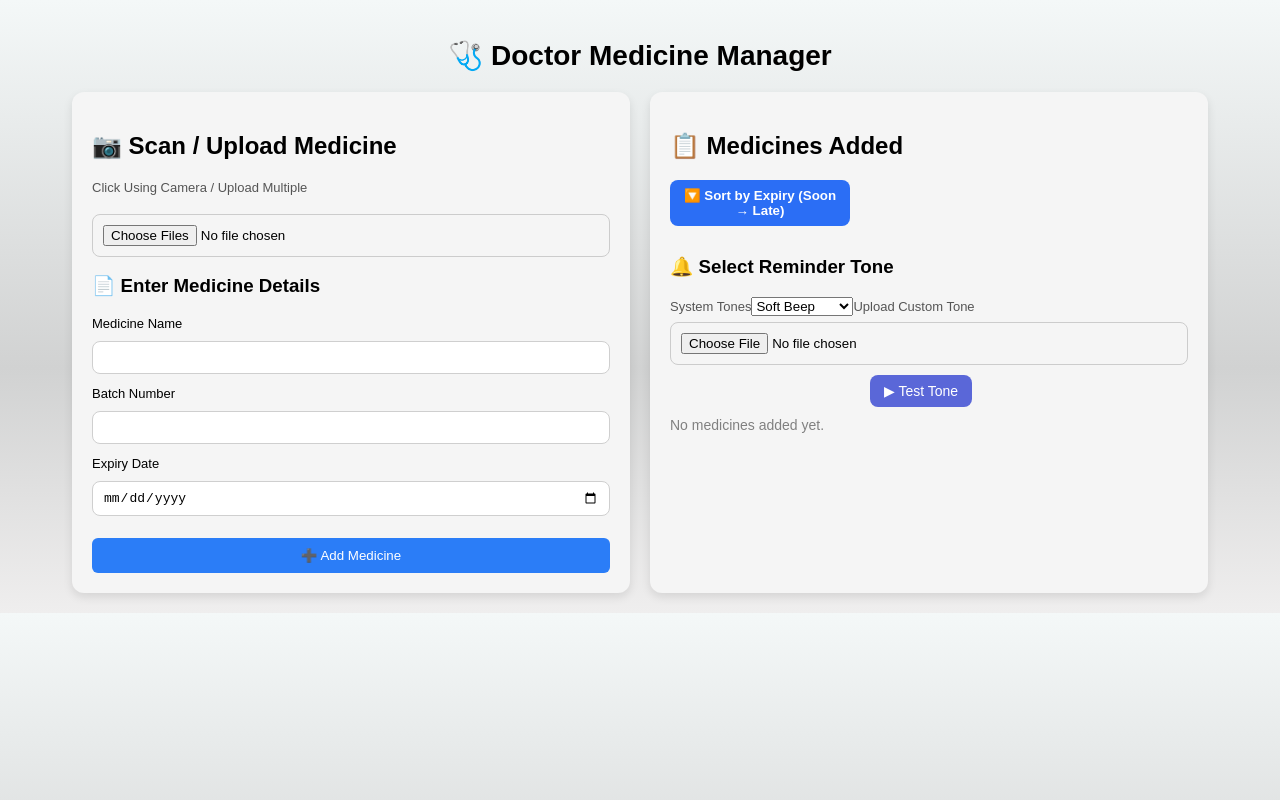
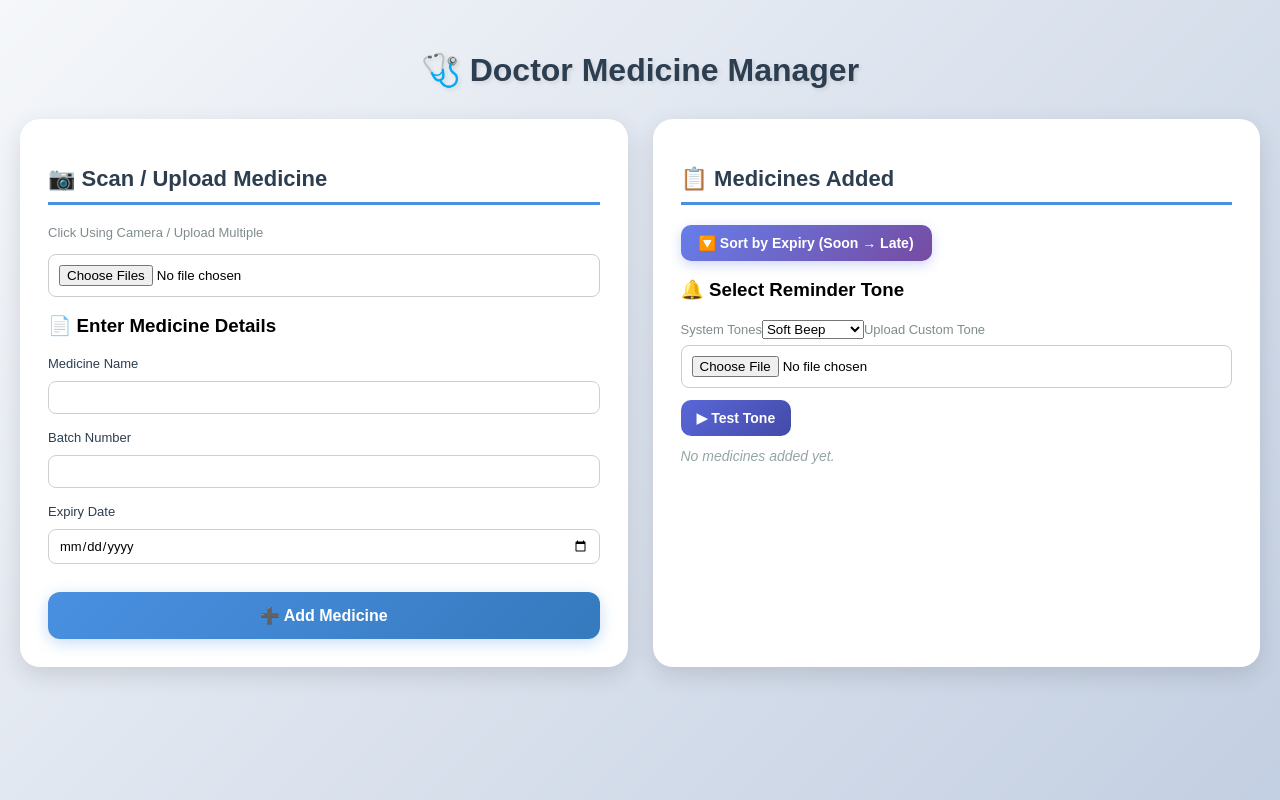
Before and after one commit to surajpaswan-123/medalertsystem, a React (Create React App) app: page /doctor in a window 1280 px wide. Built offline with nearby package versions, Linux system fonts and the light colour scheme.

Commit message:
Update Doctor.css - Modern professional design with gradients and animations

```diff
--- a/src/Doctor.css
+++ b/src/Doctor.css
@@ -1,159 +1,236 @@
+/* Doctor Page - Modern Professional Design */
 .doctor-page {
-  padding: 20px;
-  font-family: Arial, sans-serif;
+  min-height: 100vh;
+  background: linear-gradient(135deg, #f5f7fa 0%, #c3cfe2 100%);
+  padding: 30px 20px;
+  font-family: "Poppins", sans-serif;
 }
 
 .doctor-title {
   text-align: center;
-  font-size: 28px;
-  margin-bottom: 20px;
+  font-size: 32px;
+  font-weight: 700;
+  color: #2c3e50;
+  margin-bottom: 30px;
+  text-shadow: 2px 2px 4px rgba(0, 0, 0, 0.1);
 }
 
 .doctor-container {
   display: flex;
-  gap: 20px;
+  gap: 25px;
   justify-content: center;
+  max-width: 1400px;
+  margin: 0 auto;
+  flex-wrap: wrap;
 }
 
 .doctor-left-box,
 .doctor-right-box {
-  width: 45%;
-  background: #f5f5f5;
-  padding: 20px;
-  border-radius: 12px;
-  box-shadow: 0 4px 10px rgba(0,0,0,0.1);
+  flex: 1;
+  min-width: 320px;
+  background: white;
+  padding: 28px;
+  border-radius: 20px;
+  box-shadow: 0 8px 24px rgba(0, 0, 0, 0.12);
+  transition: transform 0.3s ease, box-shadow 0.3s ease;
+}
+
+.doctor-left-box:hover,
+.doctor-right-box:hover {
+  transform: translateY(-5px);
+  box-shadow: 0 12px 32px rgba(0, 0, 0, 0.18);
+}
+
+.doctor-left-box h2,
+.doctor-right-box h2 {
+  font-size: 22px;
+  font-weight: 600;
+  color: #2c3e50;
+  margin-bottom: 20px;
+  border-bottom: 3px solid #4A90E2;
+  padding-bottom: 10px;
 }
 
 .label-small {
   font-size: 14px;
-  color: #555;
-  margin-top: 10px;
+  color: #7f8c8d;
+  margin-top: 12px;
+  margin-bottom: 8px;
+  font-weight: 500;
 }
 
 .doctor-preview img {
   width: 100%;
-  margin-top: 10px;
-  border-radius: 10px;
+  margin-top: 12px;
+  border-radius: 12px;
+  box-shadow: 0 4px 12px rgba(0, 0, 0, 0.1);
 }
 
 .empty-msg {
-  color: gray;
+  color: #95a5a6;
   font-size: 14px;
-  margin-top: 10px;
+  margin-top: 12px;
+  font-style: italic;
 }
+
 .form-group {
-  margin-top: 12px;
+  margin-top: 16px;
 }
 
 .form-group label {
   display: block;
-  margin-bottom: 4px;
+  margin-bottom: 6px;
   font-size: 14px;
   font-weight: 600;
+  color: #2c3e50;
 }
 
-.form-group input {
+.form-group input,
+.form-group textarea {
   width: 100%;
-  padding: 8px;
-  border-radius: 6px;
-  border: 1px solid #ccc;
+  padding: 12px 14px;
+  border-radius: 10px;
+  border: 2px solid #e0e6ed;
   font-size: 14px;
+  font-family: "Poppins", sans-serif;
+  transition: all 0.3s ease;
+  box-sizing: border-box;
+}
+
+.form-group input:focus,
+.form-group textarea:focus {
+  outline: none;
+  border-color: #4A90E2;
+  box-shadow: 0 0 0 4px rgba(74, 144, 226, 0.1);
 }
 
 .doctor-add-btn {
-  margin-top: 12px;
-  padding: 10px;
+  margin-top: 18px;
+  padding: 14px;
   width: 100%;
   border: none;
-  background: #2b7df7;
+  background: linear-gradient(135deg, #4A90E2, #357ABD);
   color: white;
-  border-radius: 6px;
+  border-radius: 12px;
   cursor: pointer;
+  font-size: 16px;
+  font-weight: 600;
+  transition: all 0.3s ease;
+  box-shadow: 0 4px 15px rgba(74, 144, 226, 0.3);
+}
+
+.doctor-add-btn:hover {
+  background: linear-gradient(135deg, #357ABD, #2868A8);
+  transform: translateY(-2px);
+  box-shadow: 0 6px 20px rgba(74, 144, 226, 0.4);
 }
 
 .doctor-med-item {
-  background: white;
-  padding: 12px;
-  border-radius: 8px;
-  margin-bottom: 10px;
-  box-shadow: 0 2px 8px rgba(0,0,0,0.1);
+  background: #f8f9fa;
+  padding: 18px;
+  border-radius: 14px;
+  margin-bottom: 14px;
+  box-shadow: 0 3px 10px rgba(0, 0, 0, 0.08);
+  border-left: 4px solid #4A90E2;
+  transition: all 0.3s ease;
+}
+
+.doctor-med-item:hover {
+  box-shadow: 0 5px 15px rgba(0, 0, 0, 0.12);
+  transform: translateX(5px);
 }
 
 .small-thumb {
-  width: 80px;
-  margin-top: 8px;
-  border-radius: 6px;
+  width: 90px;
+  height: 90px;
+  object-fit: cover;
+  margin-top: 10px;
+  border-radius: 10px;
+  box-shadow: 0 2px 8px rgba(0, 0, 0, 0.1);
 }
 
 .status-badge {
-  padding: 4px 10px;
+  padding: 6px 14px;
   font-size: 12px;
-  border-radius: 12px;
+  border-radius: 20px;
   font-weight: 600;
   color: white;
+  display: inline-block;
+  margin-top: 8px;
 }
 
 .status-badge.safe {
-  background: #28a745; /* green */
+  background: linear-gradient(135deg, #28a745, #20c997);
 }
 
 .status-badge.soon {
-  background: #ff9800; /* orange */
+  background: linear-gradient(135deg, #ff9800, #ff6f00);
 }
 
 .status-badge.expired {
-  background: #e53935; /* red */
+  background: linear-gradient(135deg, #e53935, #c62828);
 }
 
 .med-header-row {
   display: flex;
   justify-content: space-between;
   align-items: center;
+  margin-bottom: 16px;
 }
+
 .sort-btn {
-  width: 180px;
-  padding: 8px 12px;
-  background: #2b6ef5;
+  padding: 10px 18px;
+  background: linear-gradient(135deg, #667eea, #764ba2);
   color: white;
   border: none;
-  border-radius: 8px;
+  border-radius: 10px;
   cursor: pointer;
-  margin-bottom: 12px;
   font-weight: 600;
+  font-size: 14px;
+  transition: all 0.3s ease;
+  box-shadow: 0 4px 12px rgba(102, 126, 234, 0.3);
 }
+
 .sort-btn:hover {
-  background: #1e54c9;
+  background: linear-gradient(135deg, #764ba2, #667eea);
+  transform: translateY(-2px);
+  box-shadow: 0 6px 16px rgba(102, 126, 234, 0.4);
 }
+
 .doctor-tone-btn {
-  margin-top: 10px;
-  padding: 8px 14px;
-  background: #5a67d8;
+  margin-top: 12px;
+  padding: 10px 16px;
+  background: linear-gradient(135deg, #5a67d8, #434aa8);
   color: white;
   border: none;
-  border-radius: 8px;
+  border-radius: 10px;
   cursor: pointer;
   font-size: 14px;
-  margin-left: 200px;
-
+  font-weight: 600;
+  transition: all 0.3s ease;
 }
 
 .doctor-tone-btn:hover {
-  background: #434aa8;
+  background: linear-gradient(135deg, #434aa8, #363d8f);
+  transform: translateY(-2px);
 }
 
 .med-note {
   font-style: italic;
-  font-size: 14px;
-  margin-top: 6px;
-  color: #333;
+  font-size: 13px;
+  margin-top: 8px;
+  color: #555;
+  background: #fff;
+  padding: 8px 12px;
+  border-radius: 8px;
+  border-left: 3px solid #4A90E2;
 }
-
 
 .image-gallery {
   display: flex;
-  gap: 10px;
+  gap: 12px;
   flex-wrap: wrap;
-  margin-top: 10px;
+  margin-top: 12px;
 }
 
 .gallery-item {
@@ -161,22 +238,137 @@
 }
 
 .gallery-item img {
-  width: 80px;
-  height: 80px;
+  width: 90px;
+  height: 90px;
   object-fit: cover;
-  border-radius: 8px;
-  border: 1px solid #ccc;
+  border-radius: 10px;
+  border: 2px solid #e0e6ed;
+  transition: all 0.3s ease;
+}
+
+.gallery-item img:hover {
+  transform: scale(1.05);
+  border-color: #4A90E2;
 }
 
 .delete-img-btn {
   position: absolute;
   top: -8px;
   right: -8px;
-  background: red;
+  background: #e53935;
   color: white;
   border: none;
-  padding: 2px 6px;
+  padding: 4px 8px;
   border-radius: 50%;
   cursor: pointer;
   font-size: 12px;
+  font-weight: bold;
+  box-shadow: 0 2px 6px rgba(0, 0, 0, 0.2);
+  transition: all 0.3s ease;
 }
+
+.delete-img-btn:hover {
+  background: #c62828;
+  transform: scale(1.1);
+}
+
+/* Popup Styling */
+.popup-reminder {
+  position: fixed;
+  top: 0;
+  left: 0;
+  width: 100%;
+  height: 100%;
+  background: rgba(0, 0, 0, 0.6);
+  display: flex;
+  align-items: center;
+  justify-content: center;
+  z-index: 9999;
+  animation: fadeIn 0.3s ease;
+}
+
+.popup-box {
+  background: white;
+  padding: 30px;
+  border-radius: 20px;
+  text-align: center;
+  max-width: 400px;
+  box-shadow: 0 10px 40px rgba(0, 0, 0, 0.3);
+  animation: slideUp 0.4s ease;
+}
+
+.popup-box.closing {
+  animation: slideDown 0.3s ease;
+}
+
+.popup-box h3 {
+  font-size: 24px;
+  color: #e53935;
+  margin-bottom: 15px;
+}
+
+.popup-img {
+  width: 100%;
+  max-width: 200px;
+  border-radius: 12px;
+  margin: 15px 0;
+}
+
+.popup-box p {
+  font-size: 16px;
+  color: #2c3e50;
+  margin-bottom: 20px;
+}
+
+.snooze-btn {
+  background: linear-gradient(135deg, #ff9800, #ff6f00) !important;
+  margin-top: 10px;
+}
+
+/* Animations */
+@keyframes fadeIn {
+  from {
+    opacity: 0;
+  }
+  to {
+    opacity: 1;
+  }
+}
+
+@keyframes slideUp {
+  from {
+    transform: translateY(50px);
+    opacity: 0;
+  }
+  to {
+    transform: translateY(0);
+    opacity: 1;
+  }
+}
+
+@keyframes slideDown {
+  from {
+    transform: translateY(0);
+    opacity: 1;
+  }
+  to {
+    transform: translateY(50px);
+    opacity: 0;
+  }
+}
+
+/* Responsive Design */
+@media (max-width: 768px) {
+  .doctor-container {
+    flex-direction: column;
+  }
+
+  .doctor-left-box,
+  .doctor-right-box {
+    width: 100%;
+  }
+
+  .doctor-title {
+    font-size: 26px;
+  }
+}
```
